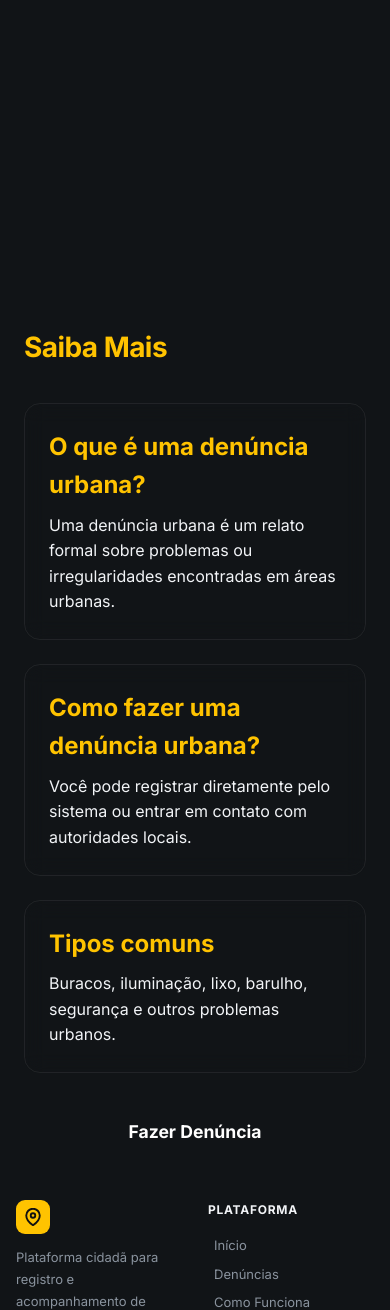
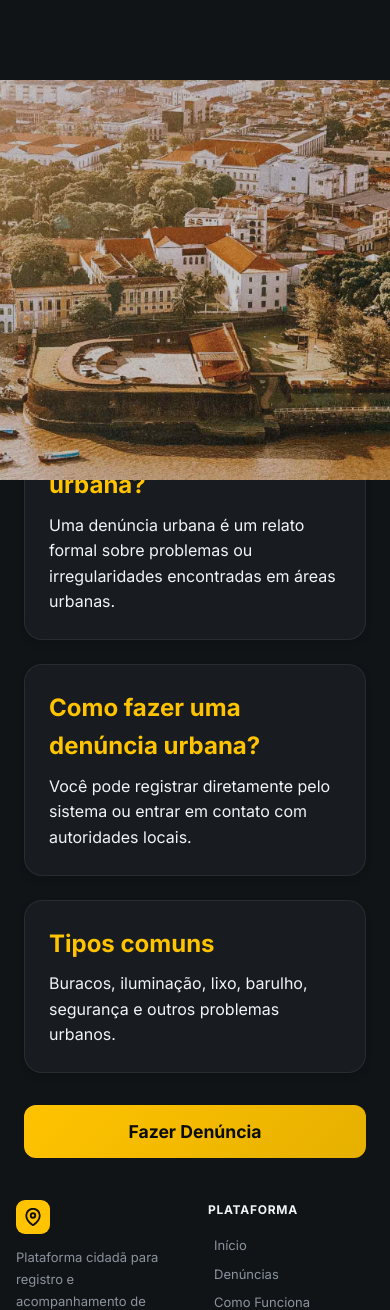
Before and after one commit to ydannielmamede/sistema-web-denuncias-urbanas, a Django app: page /saibamais/ in a window 390 px wide. Shown: the part 63-1373 px from the top of the page. Run offline with Django 5.2, Linux system fonts and the light colour scheme.

Commit message:
update 2026-06-01 07:29

```diff
--- a/static/css/saibamais.css
+++ b/static/css/saibamais.css
@@ -6,40 +6,13 @@
 }
 
 /* =========================================
-           2. VARIÁVEIS (TEMAS)
-           ========================================= */
-/* :root { */
-/*   /* Tema Escuro (Padrão) */ */
-/*   --bg: #212529; */
-/*   --card: #212529; */
-/*   --text: #e2e8f0; */
-/*   --accent: #ffc300; */
-/*   --accent-hover: #e6b000; */
-/*   --border: rgba(255, 255, 255, 0.1); */
-/*   --shadow: rgba(0, 0, 0, 0.3); */
-/* } */
-
-/* .light { */
-/*   /* Tema Claro */ */
-/*   --bg: #f1f5f9; */
-/*   --card: rgba(255, 255, 255, 0.7); */
-/*   --text: #0f172a; */
-/*   --accent: #cc8800; */
-/*   --accent-hover: #b47801; */
-/*   --border: rgba(0, 0, 0, 0.1); */
-/*   --shadow: rgba(0, 0, 0, 0.1); */
-/* } */
-
-/* =========================================
            3. ESTILOS BASE
            ========================================= */
-body {
+body.page-saibamais {
   font-family: "Inter", sans-serif;
-  background: var(--bg);
-  color: var(--text);
-  transition:
-    background-color 0.3s ease,
-    color 0.3s ease;
+  background: var(--dark1);
+  color: var(--t1);
+  transition: var(--transition);
   min-height: 100vh;
   display: flex;
   flex-direction: column;
@@ -48,7 +21,7 @@ body {
 /* =========================================
            4. LAYOUT
            ========================================= */
-.layout {
+.page-saibamais .layout {
   display: flex;
   flex: 1;
   align-items: stretch;
@@ -58,7 +31,7 @@ body {
   width: 100%;
 }
 
-.content {
+.page-saibamais .content {
   flex: 1;
   padding: 3rem 2rem;
   display: flex;
@@ -67,7 +40,7 @@ body {
   gap: 1.5rem;
 }
 
-.saibamais-topbar {
+.page-saibamais .saibamais-topbar {
   display: flex;
   align-items: center;
   justify-content: space-between;
@@ -75,20 +48,20 @@ body {
   margin-bottom: 1rem;
 }
 
-.saibamais-title {
+.page-saibamais .saibamais-title {
   color: var(--accent);
   font-size: clamp(1.75rem, 2.8vw, 2.5rem);
   line-height: 1.1;
   letter-spacing: -0.02em;
 }
 
-.image-side {
+.page-saibamais .image-side {
   flex: 1;
   display: flex;
   align-items: stretch;
 }
 
-.image-side img {
+.page-saibamais .image-side img {
   width: 100%;
   height: 100%;
   min-height: 400px;
@@ -100,79 +73,75 @@ body {
 /* =========================================
            5. COMPONENTES (Botões e Cards)
            ========================================= */
-#themeToggle {
+.page-saibamais #themeToggle {
   background: transparent;
   border: 1px solid var(--border);
   padding: 0.5rem 1rem;
-  border-radius: 8px;
+  border-radius: var(--radius-sm);
   cursor: pointer;
-  color: var(--text);
-  transition: all 0.3s ease;
+  color: var(--t1);
+  transition: var(--transition);
   font-weight: 600;
 }
 
-#themeToggle:hover {
+.page-saibamais #themeToggle:hover {
   background: var(--border);
 }
 
-.card {
+.page-saibamais .card {
   backdrop-filter: blur(10px);
-  background: var(--card);
+  background: var(--dark2);
   padding: 1.5rem;
-  border-radius: 16px;
+  border-radius: var(--radius-lg);
   border: 1px solid var(--border);
-  box-shadow: 0 4px 6px var(--shadow);
+  box-shadow: 0 4px 6px color-mix(in srgb, var(--black) 30%, transparent);
   opacity: 0;
   transform: translateY(30px);
   animation: fadeUp 0.6s ease forwards;
-  transition:
-    transform 0.3s ease,
-    box-shadow 0.3s ease;
+  transition: var(--transition);
 }
 
 /* Delay escalonado para múltiplos cards */
-.card:nth-child(2) {
+.page-saibamais .card:nth-child(2) {
   animation-delay: 0.1s;
 }
 
-.card:nth-child(3) {
+.page-saibamais .card:nth-child(3) {
   animation-delay: 0.2s;
 }
 
-.card:hover {
+.page-saibamais .card:hover {
   transform: translateY(-5px);
-  box-shadow: 0 10px 20px rgba(204, 136, 0, 0.15);
+  box-shadow: 0 10px 20px color-mix(in srgb, var(--accent3) 15%, transparent);
   /* Sombra da cor de destaque */
 }
 
-.card h2 {
+.page-saibamais .card h2 {
   color: var(--accent);
   margin-bottom: 0.5rem;
 }
 
-.card p {
+.page-saibamais .card p {
   line-height: 1.6;
 }
 
-.btn-denuncia {
+.page-saibamais .btn-denuncia {
   padding: 1rem;
   border: none;
-  border-radius: 12px;
-  background: linear-gradient(135deg, var(--accent), var(--accent-hover));
-  color: #fff;
+  border-radius: var(--radius);
+  background: linear-gradient(135deg, var(--accent), var(--accent2));
+  color: var(--black);
   font-size: 1.1rem;
   font-weight: bold;
   cursor: pointer;
-  transition:
-    transform 0.3s ease,
-    box-shadow 0.3s ease;
+  transition: var(--transition);
   width: 100%;
   margin-top: 0.5rem;
 }
 
-.btn-denuncia:hover {
+.page-saibamais .btn-denuncia:hover {
   transform: translateY(-2px);
-  box-shadow: 0 5px 15px rgba(204, 136, 0, 0.4);
+  box-shadow: 0 5px 15px color-mix(in srgb, var(--accent3) 40%, transparent);
 }
 
 /* =========================================
@@ -189,17 +158,17 @@ body {
            7. MEDIA QUERIES (Responsividade)
            ========================================= */
 @media (max-width: 900px) {
-  .layout {
+  .page-saibamais .layout {
     flex-direction: column-reverse;
     /* Coloca a imagem no topo no celular */
   }
 
-  .image-side {
+  .page-saibamais .image-side {
     flex: none;
     height: 300px;
   }
 
-  .content {
+  .page-saibamais .content {
     padding: 2rem 1.5rem;
   }
 }
--- a/templates/saibamais.html
+++ b/templates/saibamais.html
@@ -41,7 +41,7 @@
 
     <!-- DIREITA -->
     <section class="image-side">
-      <!-- <img src="img/belem-do-para.jpg" alt="Cidade" /> -->
+      <img src="{% static 'img/belem-do-para.jpg' %}" alt="Cidade" />
     </section>
   </main>
 
```
Also changed, not shown: usuario/models.py (deleted, +0 -21 lines), static/img/2026-04-18-201559_hyprshot.png (renamed from img/2026-04-18-201559_hyprshot.png), static/img/2026-04-18-201647_hyprshot.png (renamed from img/2026-04-18-201647_hyprshot.png), static/img/2026-04-18-202601_hyprshot.png (renamed from img/2026-04-18-202601_hyprshot.png), static/img/2026-04-18-204204_hyprshot.png (renamed from img/2026-04-18-204204_hyprshot.png), static/img/2026-04-18-204613_hyprshot.png (renamed from img/2026-04-18-204613_hyprshot.png), static/img/3em3-belem-docas-01.jpg (renamed from img/3em3-belem-docas-01.jpg), static/img/Dashboard_img.png (renamed from img/Dashboard_img.png), static/img/belem-do-para.jpg (renamed from img/belem-do-para.jpg).
